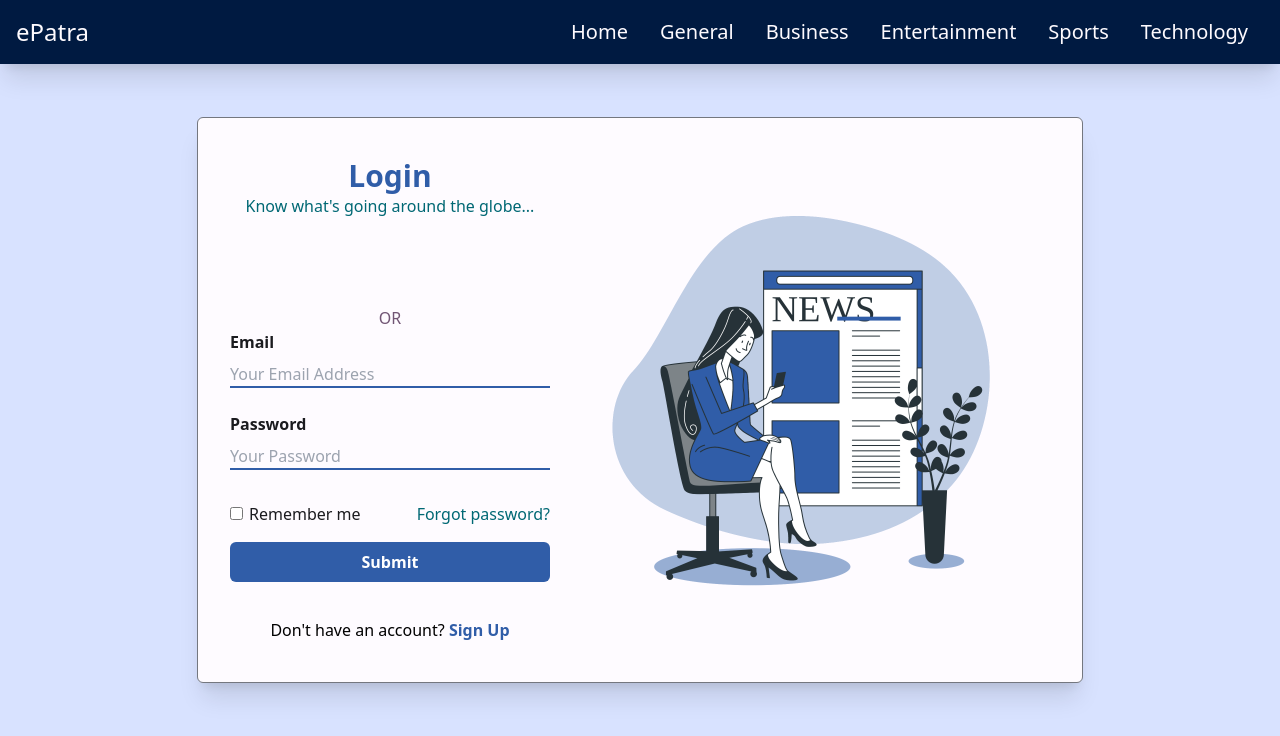
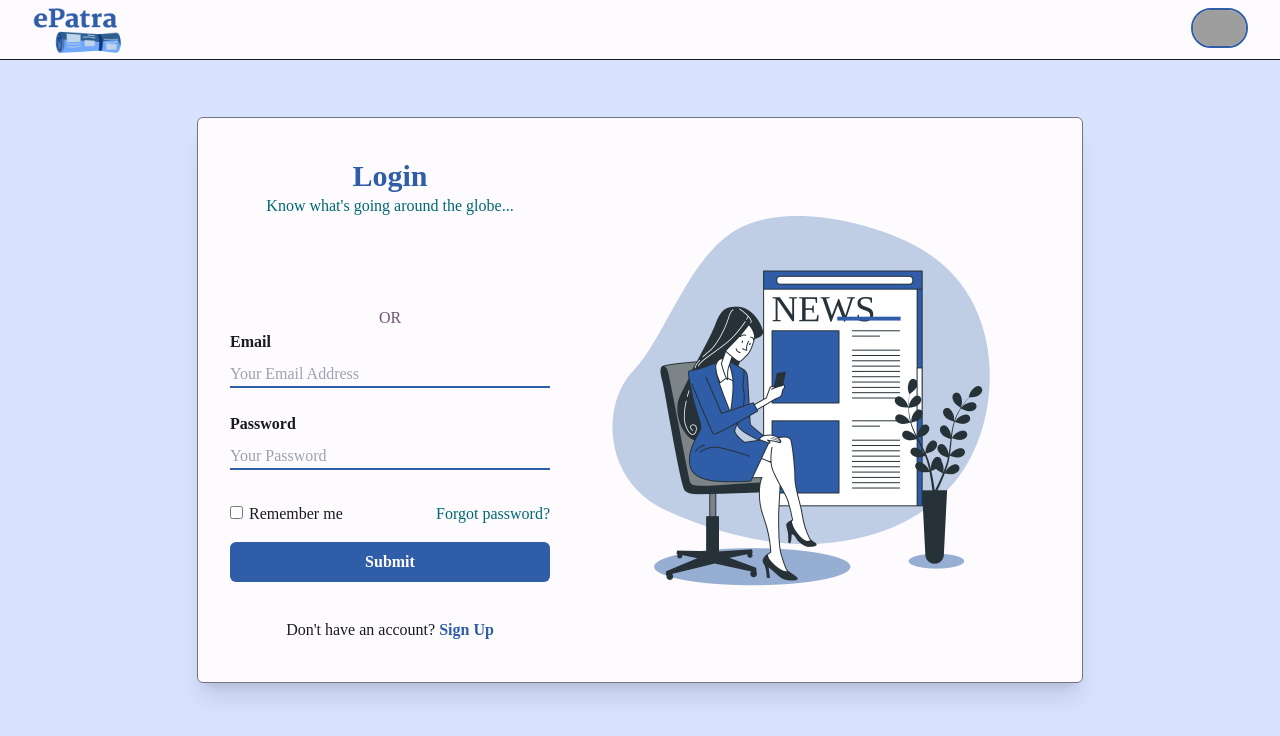
Before and after one commit to niyoj/epatra, a Next.js app in the folder client/: page /login in a window 1280 px wide. Shown: the top 736 px of the page. Built offline with nearby package versions, Linux system fonts and the light colour scheme; grey boxes are pictures that could not be loaded.

Commit message:
UI: completes navbar

```diff
--- a/client/components/Login.js
+++ b/client/components/Login.js
@@ -45,6 +45,7 @@ const Login = () => {
             if (typeof window !== 'undefined') {
                 localStorage.setItem('refreshToken', data.refresh);
                 localStorage.setItem('accessToken', data.access);
+                localStorage.setItem('isLoggedIn', true);
             }
         } catch (error) {
             setError(error.message);
--- a/client/components/Navbar.js
+++ b/client/components/Navbar.js
@@ -1,46 +1,45 @@
 import Link from "next/link";
-import React,{useState} from "react";
-import{GiHamburgerMenu} from 'react-icons/gi'
-import{IoMdClose} from 'react-icons/io'
+import React from "react";
+import ReactDOM from "react-dom";
+import logo from "../public/epatra.png";
+import avatar from "../public/avatar.png";
 
 const Navbar = () => {
-  const [isHamburger, setIsHamburger] = useState(false)
-  const handleHamburgerMenu =()=>{
-    setIsHamburger(!isHamburger);
-  }
-  return <div className="h-16 bg-onprimary-variant text-surface">
-    <nav className="p-4 h-16 shadow-xl md:flex md:items-center md:justify-between">
-      <div className="flex justify-between items-center">
-        <span className="text-2xl">
-        <img className="h-10 inline" src="" alt=""/>
-          <Link href="/">ePatra</Link>
-        </span>
-        <span className="text-2xl cursor-pointer md:hidden block">
-          {isHamburger ?<IoMdClose color="white" onClick={handleHamburgerMenu}/> :<GiHamburgerMenu color="white" onClick={handleHamburgerMenu}/>}
-        </span>
+  const isLoggedIn = (typeof window !== 'undefined') ? localStorage.getItem("isLoggedIn") : false;
+
+  return (
+    <nav className="flex justify-between px-8 md:pd-4 py-2 bg-background text-onbackground border-b border:outline h-[60px]">
+      <div className="">
+        <img src={logo.src} className="h-[50px]" alt="Logo of epatra" />
       </div>
-      <ul className={`md:flex md:items-center z-[-1] md:z-auto md:static absolute bg-onprimary-variant w-full left-0 md:w-auto md:py-0 my-4 md:pl-0 pl-7 md:opacity-100 opacity-0 top-[-400px] transition-all ease-in duration-300 ${isHamburger && "top-[40px] z-10 opacity-100"}`}>
-        <li className="mx-4 my-6 md:my-0">
-          <Link href="/" className="text-xl hover:text-secondary duration-500">Home</Link>
-        </li>
-        <li className="mx-4 my-6 md:my-0">
-          <Link href="/" className="text-xl hover:text-secondary duration-500">General</Link>
-        </li>
-        <li className="mx-4 my-6 md:my-0">
-          <Link href="/" className="text-xl hover:text-secondary duration-500">Business</Link>
-        </li>
-        <li className="mx-4 my-6 md:my-0">
-          <Link href="/" className="text-xl hover:text-secondary duration-500">Entertainment</Link>
-        </li>
-        <li className="mx-4 my-6 md:my-0">
-          <Link href="/" className="text-xl hover:text-secondary duration-500">Sports</Link>
-        </li>
-        <li className="mx-4 my-6 md:my-0">
-          <Link href="/" className="text-xl hover:text-secondary duration-500">Technology</Link>
-        </li>
-      </ul>
+
+      <div className="group relative">
+        <div className="h-[40px] border-2 rounded-full overflow-hidden cursor-pointer border-primary">
+          <img className="object-contain h-[40px]" src={avatar.src} />
+        </div>
+
+        <div className="w-5 h-5 absolute rotate-45 right-3 top-[45px] hidden bg-background border z-0 group-hover:block"></div>
+
+        <div className="absolute top-[50px] w-[200px] right-0 bg-background border p-4 rounded hidden group-hover:block z-10">
+          <ul className={`capitalize text-secondary ${isLoggedIn ? null : "hidden"}`} >
+            <li className="hover:text-primary font-bold cursor-pointer">my progress</li>
+            <li className="hover:text-primary font-bold cursor-pointer">my account</li>
+            <li className="hover:text-primary font-bold cursor-pointer">logout</li>
+          </ul>
+
+          <ul className={`flex flex-col items-center ${isLoggedIn ? "hidden" : null}`}>
+            <li className="text-center pb-2">Login or Register to get started.</li>
+            <li>
+              <Link href="./register"><button className="bg-primary rounded-md text-onprimary px-4 py-2 capitalize text-xl">Register</button></Link>
+            </li>
+            <li className="pt-3">
+              <Link href="./login"><button className="bg-background rounded-md text-primary px-4 py-2 capitalize text-xl border-primary border-2">login</button></Link>
+            </li>
+          </ul>
+        </div>
+      </div>
     </nav>
-  </div>;
+  )
 };
 
 export default Navbar;
--- a/client/components/Register.js
+++ b/client/components/Register.js
@@ -80,7 +80,7 @@ const Register = () => {
   if(loading === true)
       return <Loading/>
   if(success === true){
-    router.push("/login")
+    router.push("/verification")
   }
   return (
     <section className="inline-flex bg-background absolute top-1/2 left-1/2 -translate-y-2/4 -translate-x-2/4 p-8 rounded-md border border-outline">
--- a/client/components/index.js
+++ b/client/components/index.js
@@ -4,3 +4,4 @@ export { default as Login } from "./Login";
 export { default as Landing } from "./Landing";
 export { default as EditorMd } from "./EditorMd";
 export { default as Dashboard } from "./Dashboard";
+export { default as Verification } from "./Verification";
--- a/client/pages/_app.js
+++ b/client/pages/_app.js
@@ -6,7 +6,7 @@ import { GoogleOAuthProvider } from '@react-oauth/google';
 function MyApp({ Component, pageProps }) {
   // uncomment the below line to make dark mode
   useEffect(() => {
-    document.body.classList.add("root");
+    document.body.classList.add("root", "bg-primary-variant", "text-onbackground", "font-secondary");
     // document.body.classList.add("dark");
   });
 
```
